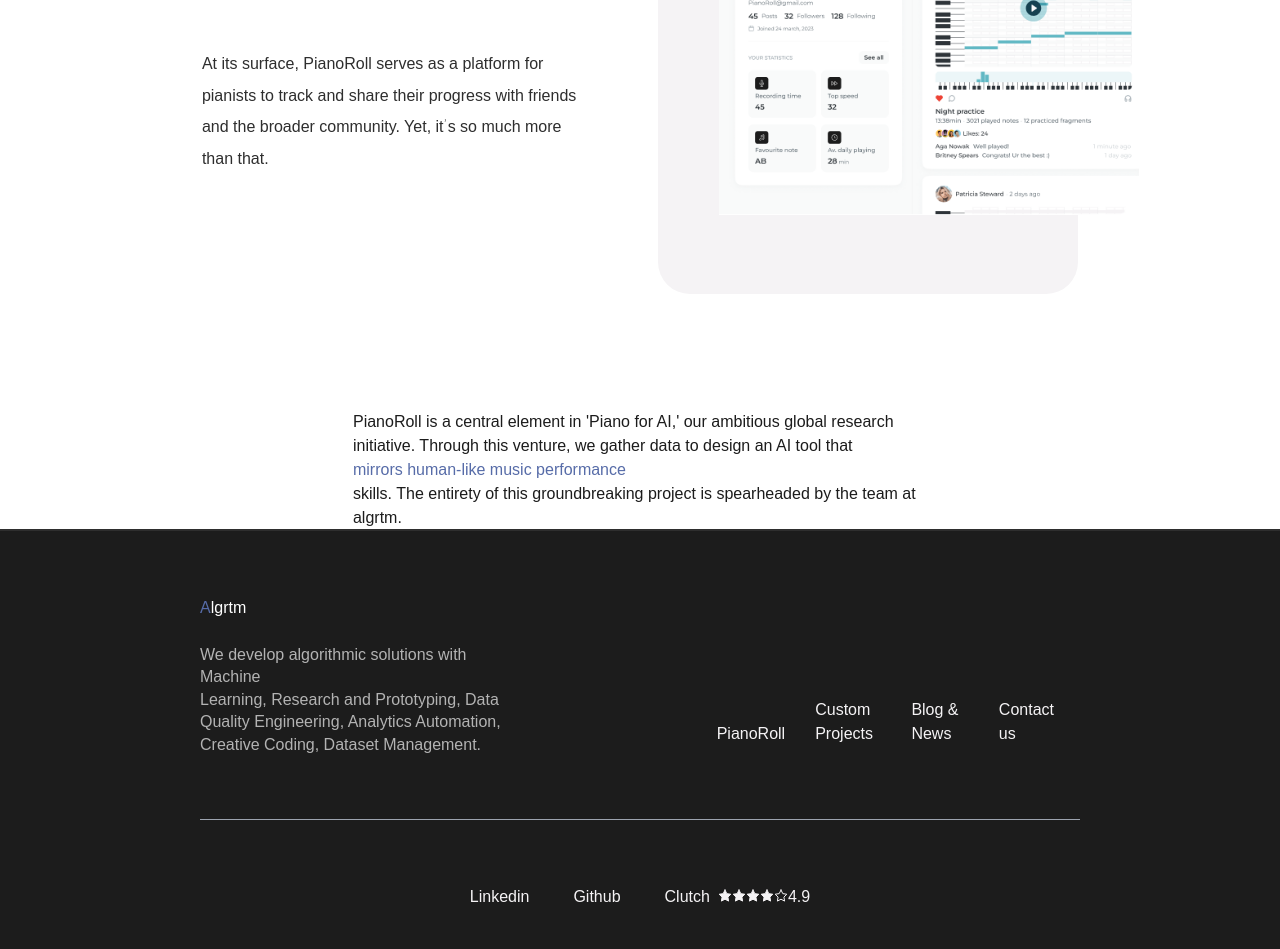
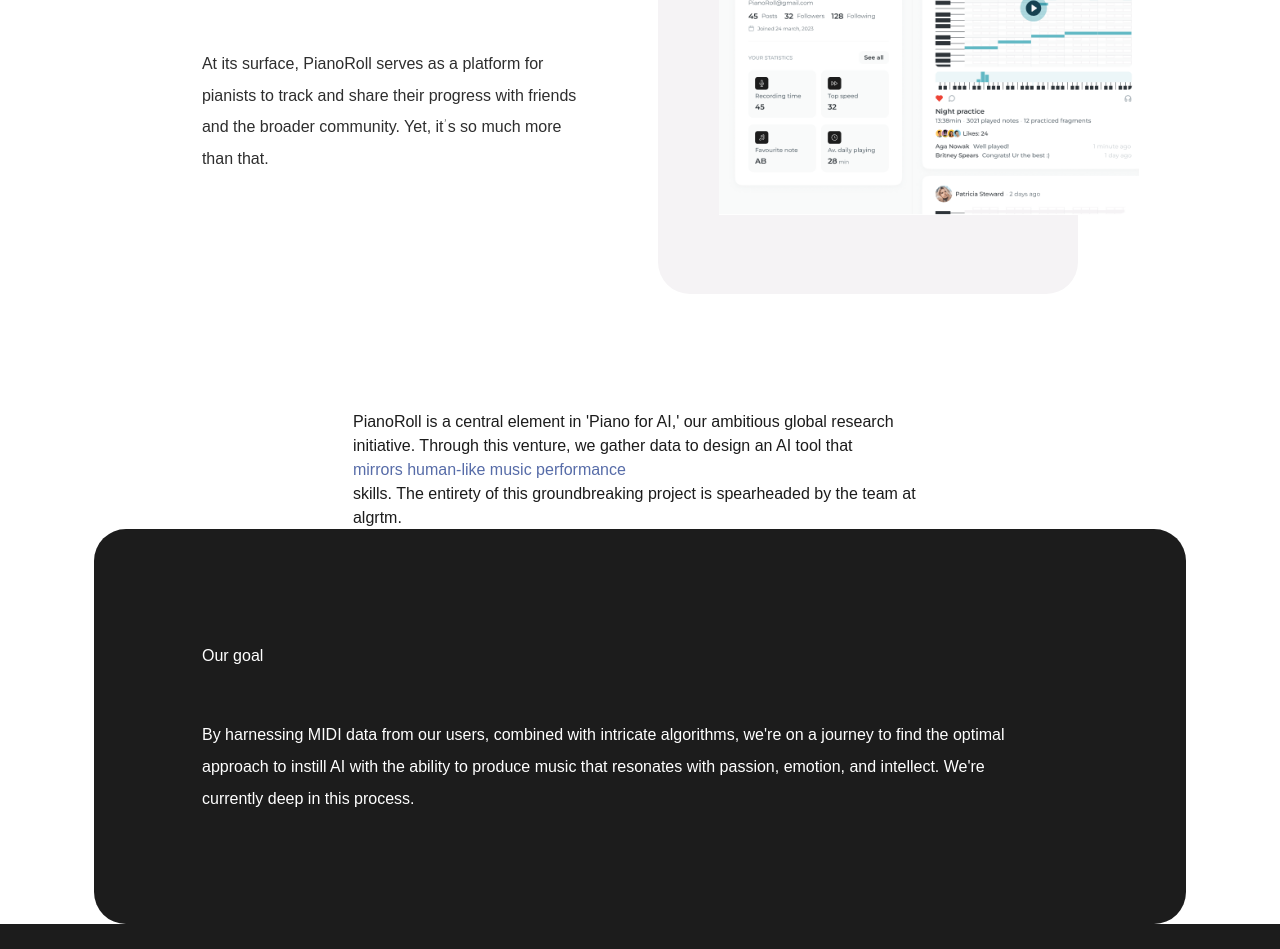
Before and after one commit to Nospoko/epr-landing, a Next.js app in the folder algrtm/: page /pianoRoll in a window 1280 px wide. Shown: the part 324-1273 px from the top of the page. Built offline with nearby package versions, Linux system fonts and the light colour scheme.

Commit message:
PianoRoll page in progress

```diff
--- a/algrtm/src/app/pianoRoll/page.js
+++ b/algrtm/src/app/pianoRoll/page.js
@@ -1,8 +1,21 @@
 import PianoRollDescription from "@/components/PianoRollDescription";
+import RoundedTextComponent from "@/components/RoundedTextComponent";
+import SolutionsSection from "@/components/SolutionsSection";
 import React from "react";
 
 function PianoRoll() {
-  return <PianoRollDescription />;
+  return (
+    <main className="flex flex-col">
+      <PianoRollDescription />
+      <RoundedTextComponent
+        version="version3"
+        backgroundColor="neutralLight-neutral10"
+        textTitleColor="neutralLight-neutral100"
+        textParagraph1Color="neutralLight-neutral100"
+      />
+      <SolutionsSection version="version1" />
+    </main>
+  );
 }
 
 export default PianoRoll;
```
